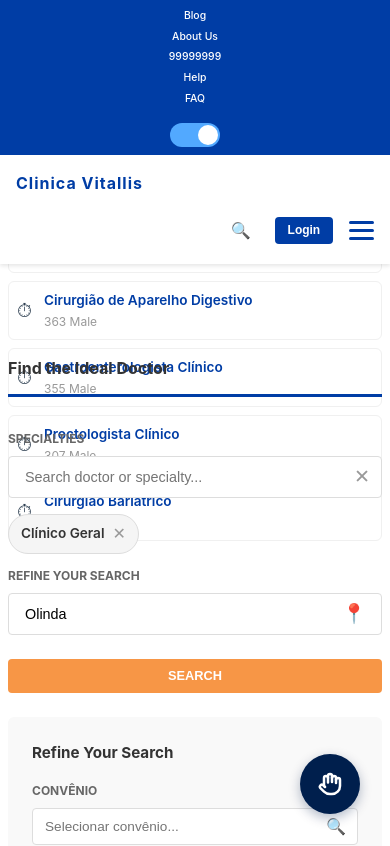
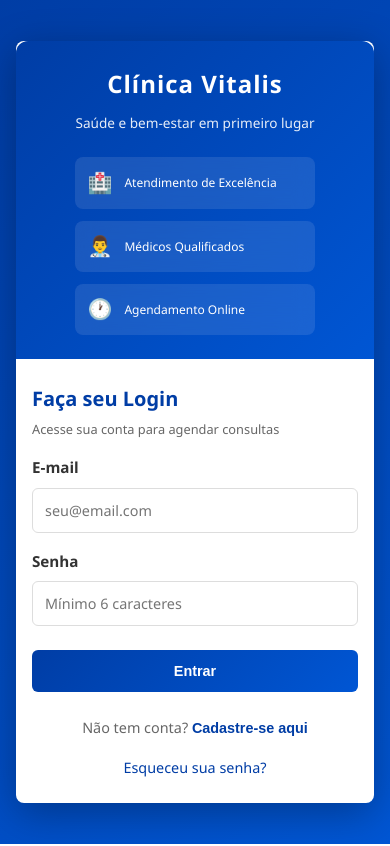
Before and after one commit to Thercules/src-clinicavitalis-access, a Vue app in the folder src/client/: page /login-register in a window 390 px wide. Shown: the top 846 px of the page. Built offline with nearby package versions, Linux system fonts and the light colour scheme.

Commit message:
[CVTI-10451] feat: implement first version of login-register

```diff
--- a/src/client/src/App.vue
+++ b/src/client/src/App.vue
@@ -1,4 +1,5 @@
 <script>
+import { useRoute } from 'vue-router'
 import HomeNavbar from "./components/HomeNavbar.vue";
 import HomeSubTextComponent from "./components/HomeSubTextComponent.vue";
 import HomeImageComponent from "./components/HomeImageComponent.vue";
@@ -27,10 +28,21 @@ export default {
     HomeFooter,
     HomeLibrasButton,
   },
+  setup() {
+    const route = useRoute()
+    return { route }
+  },
+  computed: {
+    isBlankLayout() {
+      return this.$route.meta.layout === 'blank'
+    }
+  }
 };
 </script>
 
 <template>
+  <router-view v-if="isBlankLayout" />
+  <div v-else>
     <HomeNavbar />
     <HomeSubNavbar/>
     <HomeDoctorFilterComponent/>
@@ -43,6 +55,7 @@ export default {
     <HomeSubFooter />
     <HomeFooter />
     <HomeLibrasButton />
+  </div>
 </template>
 
 <style scoped>
--- a/src/client/src/components/HomeLibrasButton.vue
+++ b/src/client/src/components/HomeLibrasButton.vue
@@ -66,7 +66,6 @@ onMounted(() => {
 
       script.onerror = () => {
         console.error('❌ Erro ao carregar VLibras')
-        // Tenta carregar do CDN alternativo
         const altScript = document.createElement('script')
         altScript.src = 'https://www.vlibras.gov.br/app'
         altScript.async = true
--- a/src/client/src/router/index.js
+++ b/src/client/src/router/index.js
@@ -9,16 +9,19 @@ const router = createRouter({
       path: '/',
       name: 'home',
       component: HomeView,
+      meta: { layout: 'default' }
     },
     {
       path: '/about',
       name: 'about',
       component: () => import('../views/AboutView.vue'),
+      meta: { layout: 'default' }
     },
     {
       path: '/login-register',
       name: 'login-register',
       component: LoginRegister,
+      meta: { layout: 'blank' }
     },
   ],
 })
--- a/src/client/src/views/LoginRegister.vue
+++ b/src/client/src/views/LoginRegister.vue
@@ -1,91 +1,513 @@
 <script>
+import { useI18n } from 'vue-i18n'
+
 export default {
   name: "LoginRegister",
+  setup() {
+    const { t } = useI18n()
+    return { t }
+  },
   data() {
     return {
       isLogin: true,
+      email: "",
+      password: "",
+      confirmPassword: "",
+      error: "",
+      loading: false,
     };
   },
   methods: {
     toggleForm() {
       this.isLogin = !this.isLogin;
+      this.error = "";
+      this.email = "";
+      this.password = "";
+      this.confirmPassword = "";
+    },
+    async handleSubmit() {
+      if (!this.email || !this.password) {
+        this.error = "Preencha todos os campos obrigatórios";
+        return;
+      }
+
+      if (!this.isLogin && this.password !== this.confirmPassword) {
+        this.error = "As senhas não correspondem";
+        return;
+      }
+
+      this.loading = true;
+      this.error = "";
+
+      try {
+        // Simular chamada de API
+        await new Promise(resolve => setTimeout(resolve, 1000));
+        console.log(
+          this.isLogin ? "Login realizado" : "Cadastro realizado",
+          { email: this.email }
+        );
+        // Aqui você pode fazer o redirecionamento após sucesso
+      } catch (err) {
+        this.error = "Erro ao processar a solicitação";
+      } finally {
+        this.loading = false;
+      }
     },
   },
 };
 </script>
 
 <template>
-  <div class="login-register">
-    <h2>{{ isLogin ? "Login" : "Cadastro" }}</h2>
-    <form>
+  <div class="login-register-container">
+    <div class="login-register-wrapper">
+      <!-- Left Side - Branding -->
+      <div class="login-register-sidebar">
+        <div class="sidebar-content">
+          <h1 class="clinic-name">Clínica Vitalis</h1>
+          <p class="clinic-tagline">Saúde e bem-estar em primeiro lugar</p>
+          <div class="sidebar-icons">
+            <div class="icon-item">
+              <span class="icon">🏥</span>
+              <p>Atendimento de Excelência</p>
+            </div>
+            <div class="icon-item">
+              <span class="icon">👨‍⚕️</span>
+              <p>Médicos Qualificados</p>
+            </div>
+            <div class="icon-item">
+              <span class="icon">🕐</span>
+              <p>Agendamento Online</p>
+            </div>
+          </div>
+        </div>
+      </div>
+
+      <!-- Right Side - Form -->
+      <div class="login-register-form">
+        <div class="form-container">
+          <h2 class="form-title">{{ isLogin ? "Faça seu Login" : "Crie sua Conta" }}</h2>
+          <p class="form-subtitle">
+            {{ isLogin ? "Acesse sua conta para agendar consultas" : "Registre-se para começar a usar nossos serviços" }}
+          </p>
+
+          <form @submit.prevent="handleSubmit" class="form">
+            <div v-if="error" class="error-message">
+              {{ error }}
+            </div>
+
             <div class="form-group">
               <label for="email">E-mail</label>
-        <input type="email" id="email" required />
+              <input
+                v-model="email"
+                type="email"
+                id="email"
+                placeholder="seu@email.com"
+                required
+                :disabled="loading"
+              />
             </div>
+
             <div class="form-group">
               <label for="password">Senha</label>
-        <input type="password" id="password" required />
+              <input
+                v-model="password"
+                type="password"
+                id="password"
+                placeholder="Mínimo 6 caracteres"
+                required
+                :disabled="loading"
+              />
             </div>
-      <div class="form-group">
-        <button type="submit">{{ isLogin ? "Entrar" : "Cadastrar" }}</button>
+
+            <div v-if="!isLogin" class="form-group">
+              <label for="confirmPassword">Confirmar Senha</label>
+              <input
+                v-model="confirmPassword"
+                type="password"
+                id="confirmPassword"
+                placeholder="Confirme sua senha"
+                required
+                :disabled="loading"
+              />
             </div>
+
+            <button
+              type="submit"
+              class="submit-btn"
+              :disabled="loading"
+            >
+              {{ loading ? "Processando..." : (isLogin ? "Entrar" : "Cadastrar") }}
+            </button>
           </form>
-    <p @click="toggleForm" class="toggle-link">
-      {{ isLogin ? "Não tem conta? Cadastre-se" : "Já tem uma conta? Faça login" }}
+
+          <div class="form-footer">
+            <p class="toggle-text">
+              {{ isLogin ? "Não tem conta?" : "Já tem uma conta?" }}
+              <button
+                type="button"
+                class="toggle-link"
+                @click="toggleForm"
+                :disabled="loading"
+              >
+                {{ isLogin ? "Cadastre-se aqui" : "Faça login aqui" }}
+              </button>
             </p>
+          </div>
+
+          <div class="forgot-password" v-if="isLogin">
+            <a href="#" class="forgot-link">Esqueceu sua senha?</a>
+          </div>
+        </div>
+      </div>
+    </div>
   </div>
 </template>
 
 <style scoped>
-.login-register {
-  width: 100%;
-  max-width: 400px;
-  margin: 0 auto;
-  padding: 20px;
-  background-color: #f8f9fa;
-  border-radius: 8px;
-  box-shadow: 0 2px 10px rgba(0, 0, 0, 0.1);
+* {
+  margin: 0;
+  padding: 0;
+  box-sizing: border-box;
 }
 
-h2 {
+.login-register-container {
+  width: 100%;
+  height: 100vh;
+  display: flex;
+  align-items: center;
+  justify-content: center;
+  background: linear-gradient(135deg, #003da5 0%, #0056d4 100%);
+  font-family: 'Segoe UI', Tahoma, Geneva, Verdana, sans-serif;
+}
+
+.login-register-wrapper {
+  display: flex;
+  width: 90%;
+  max-width: 1000px;
+  height: auto;
+  max-height: 600px;
+  background-color: #fff;
+  border-radius: 12px;
+  box-shadow: 0 10px 40px rgba(0, 0, 0, 0.3);
+  overflow: hidden;
+}
+
+.login-register-sidebar {
+  display: flex;
+  flex: 1;
+  background: linear-gradient(135deg, #003da5 0%, #0056d4 100%);
+  color: #fff;
+  padding: 3rem 2rem;
+  align-items: center;
+  justify-content: center;
+}
+
+.sidebar-content {
   text-align: center;
-  margin-bottom: 20px;
+}
+
+.clinic-name {
+  font-size: 2.5rem;
+  font-weight: 700;
+  margin-bottom: 0.5rem;
+  letter-spacing: 1px;
+}
+
+.clinic-tagline {
+  font-size: 1rem;
+  margin-bottom: 2rem;
+  opacity: 0.9;
+  font-weight: 300;
+}
+
+.sidebar-icons {
+  display: flex;
+  flex-direction: column;
+  gap: 1.5rem;
+}
+
+.icon-item {
+  display: flex;
+  align-items: center;
+  gap: 1rem;
+  padding: 1rem;
+  background-color: rgba(255, 255, 255, 0.1);
+  border-radius: 8px;
+  backdrop-filter: blur(10px);
+}
+
+.icon {
+  font-size: 2rem;
+}
+
+.icon-item p {
+  font-size: 0.95rem;
+  font-weight: 500;
+}
+
+.login-register-form {
+  flex: 1;
+  padding: 3rem 2.5rem;
+  display: flex;
+  align-items: center;
+  justify-content: center;
+  overflow-y: auto;
+}
+
+.form-container {
+  width: 100%;
+}
+
+.form-title {
+  font-size: 1.75rem;
+  color: #003da5;
+  margin-bottom: 0.5rem;
+  font-weight: 700;
+}
+
+.form-subtitle {
+  color: #666;
+  font-size: 0.9rem;
+  margin-bottom: 2rem;
+}
+
+.form {
+  display: flex;
+  flex-direction: column;
+  gap: 1.25rem;
 }
 
 .form-group {
-  margin-bottom: 15px;
+  display: flex;
+  flex-direction: column;
 }
 
-input {
-  width: 100%;
-  padding: 8px;
-  margin-top: 5px;
-  border-radius: 5px;
-  border: 1px solid #ccc;
+.form-group label {
+  font-weight: 600;
+  margin-bottom: 0.5rem;
+  color: #333;
+  font-size: 0.95rem;
 }
 
-button {
-  width: 100%;
-  padding: 10px;
-  background-color: #52a9ff;
+.form-group input {
+  padding: 0.875rem;
+  border: 1px solid #ddd;
+  border-radius: 6px;
+  font-size: 0.95rem;
+  transition: all 0.3s;
+  outline: none;
+  font-family: inherit;
+}
+
+.form-group input:focus {
+  border-color: #003da5;
+  box-shadow: 0 0 0 3px rgba(0, 61, 165, 0.1);
+}
+
+.form-group input:disabled {
+  background-color: #f5f5f5;
+  cursor: not-allowed;
+  opacity: 0.6;
+}
+
+.error-message {
+  padding: 0.875rem;
+  background-color: #fee;
+  color: #c33;
+  border-left: 4px solid #c33;
+  border-radius: 4px;
+  font-size: 0.9rem;
+  margin-bottom: 1rem;
+}
+
+.submit-btn {
+  padding: 0.975rem;
+  background: linear-gradient(135deg, #003da5 0%, #0056d4 100%);
   color: white;
   border: none;
-  border-radius: 5px;
+  border-radius: 6px;
+  font-weight: 700;
+  font-size: 1rem;
   cursor: pointer;
+  transition: all 0.3s;
+  margin-top: 0.5rem;
 }
 
-button:hover {
-  background-color: #4078b2;
+.submit-btn:hover:not(:disabled) {
+  transform: translateY(-2px);
+  box-shadow: 0 6px 20px rgba(0, 61, 165, 0.4);
+}
+
+.submit-btn:disabled {
+  opacity: 0.6;
+  cursor: not-allowed;
+}
+
+.form-footer {
+  margin-top: 1.5rem;
+  text-align: center;
+}
+
+.toggle-text {
+  color: #666;
+  font-size: 0.9rem;
 }
 
 .toggle-link {
-  text-align: center;
-  margin-top: 10px;
-  color: #52a9ff;
+  background: none;
+  border: none;
+  color: #003da5;
+  font-weight: 700;
   cursor: pointer;
+  transition: color 0.3s;
+  font-size: 0.9rem;
+  padding: 0;
 }
 
-.toggle-link:hover {
+.toggle-link:hover:not(:disabled) {
+  color: #0056d4;
   text-decoration: underline;
 }
+
+.toggle-link:disabled {
+  opacity: 0.6;
+  cursor: not-allowed;
+}
+
+.forgot-password {
+  margin-top: 1rem;
+  text-align: center;
+}
+
+.forgot-link {
+  color: #003da5;
+  text-decoration: none;
+  font-size: 0.9rem;
+  transition: color 0.3s;
+}
+
+.forgot-link:hover {
+  color: #0056d4;
+  text-decoration: underline;
+}
+
+/* Responsive */
+@media (max-width: 768px) {
+  .login-register-wrapper {
+    flex-direction: column;
+    max-height: none;
+    width: 95%;
+  }
+
+  .login-register-sidebar {
+    padding: 2rem;
+    border-radius: 12px 12px 0 0;
+  }
+
+  .clinic-name {
+    font-size: 1.75rem;
+  }
+
+  .sidebar-icons {
+    gap: 1rem;
+  }
+
+  .icon-item {
+    padding: 0.75rem;
+  }
+
+  .icon {
+    font-size: 1.5rem;
+  }
+
+  .icon-item p {
+    font-size: 0.85rem;
+  }
+
+  .login-register-form {
+    padding: 2rem 1.5rem;
+  }
+
+  .form-container {
+    width: 100%;
+  }
+
+  .form-title {
+    font-size: 1.5rem;
+  }
+
+  .submit-btn {
+    padding: 0.875rem;
+    font-size: 0.95rem;
+  }
+}
+
+@media (max-width: 480px) {
+  .login-register-container {
+    padding: 1rem;
+  }
+
+  .login-register-wrapper {
+    width: 100%;
+    border-radius: 8px;
+  }
+
+  .login-register-sidebar {
+    padding: 1.5rem 1rem;
+  }
+
+  .clinic-name {
+    font-size: 1.5rem;
+  }
+
+  .clinic-tagline {
+    font-size: 0.85rem;
+    margin-bottom: 1.5rem;
+  }
+
+  .sidebar-icons {
+    gap: 0.75rem;
+  }
+
+  .icon-item {
+    padding: 0.6rem 0.75rem;
+    gap: 0.75rem;
+  }
+
+  .icon {
+    font-size: 1.25rem;
+  }
+
+  .icon-item p {
+    font-size: 0.75rem;
+  }
+
+  .login-register-form {
+    padding: 1.5rem 1rem;
+  }
+
+  .form-title {
+    font-size: 1.25rem;
+    margin-bottom: 0.25rem;
+  }
+
+  .form-subtitle {
+    font-size: 0.8rem;
+    margin-bottom: 1rem;
+  }
+
+  .form {
+    gap: 1rem;
+  }
+
+  .form-group input {
+    padding: 0.75rem;
+    font-size: 0.9rem;
+  }
+
+  .submit-btn {
+    padding: 0.8rem;
+    font-size: 0.9rem;
+  }
+}
 </style>
```
Lines whose indentation alone changed are shown as unchanged.
